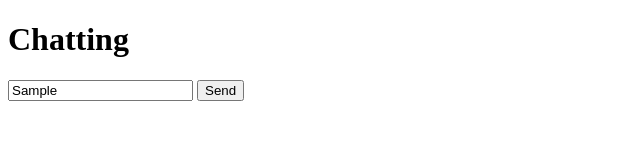
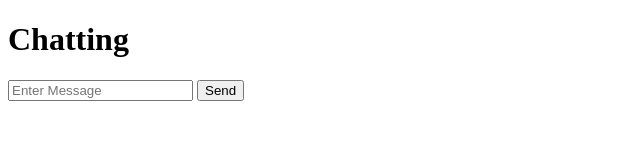
Before and after one commit to TESHEKHAR/socket-io-nodejs, a website: page public/index.html in a window 1280 px wide. Both pictures are taken after typing "Sample" into the empty fields and a click on the button "Send". Shown: the full height of the page, 0-640 px from the left. Drawn offline with nearby package versions, Linux system fonts and the light colour scheme; no server answers.

Commit message:
message tested

```diff
--- a/public/index.html
+++ b/public/index.html
@@ -30,15 +30,16 @@
     socket.on("message", (message) => {
         const p = document.createElement('p');
         p.innerHTML = message;
-        allMessages.appendChild(p)
+        allMessages.appendChild(p);
     });
 
 
-    setBtn.addEventListener("click", (e) => {
+    sendBtn.addEventListener("click", () => {
         const message = messageInput.value;
         console.log(message);
-        socket.emit('user-message' ,message);
-    })
+        socket.emit('user-message' , message);
+        messageInput.value = '';
+    });
 </script>
 </body>
 </html>
```
